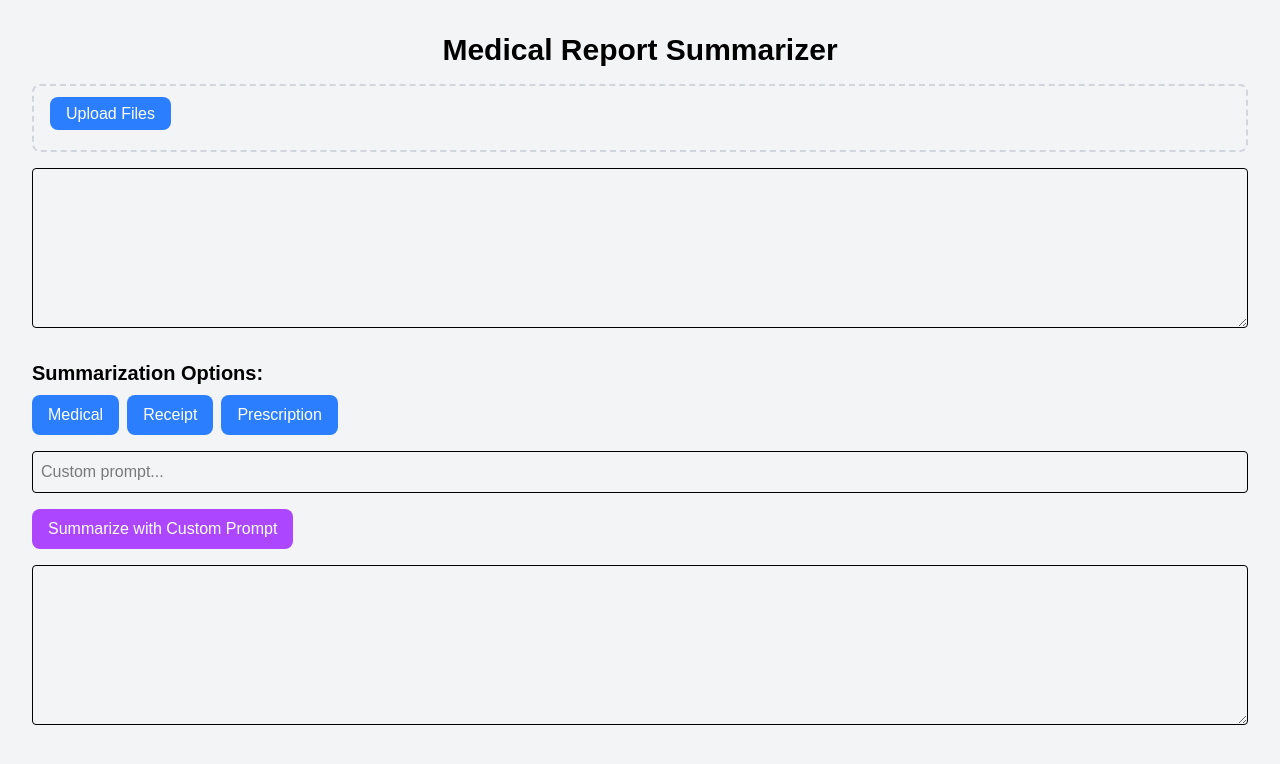
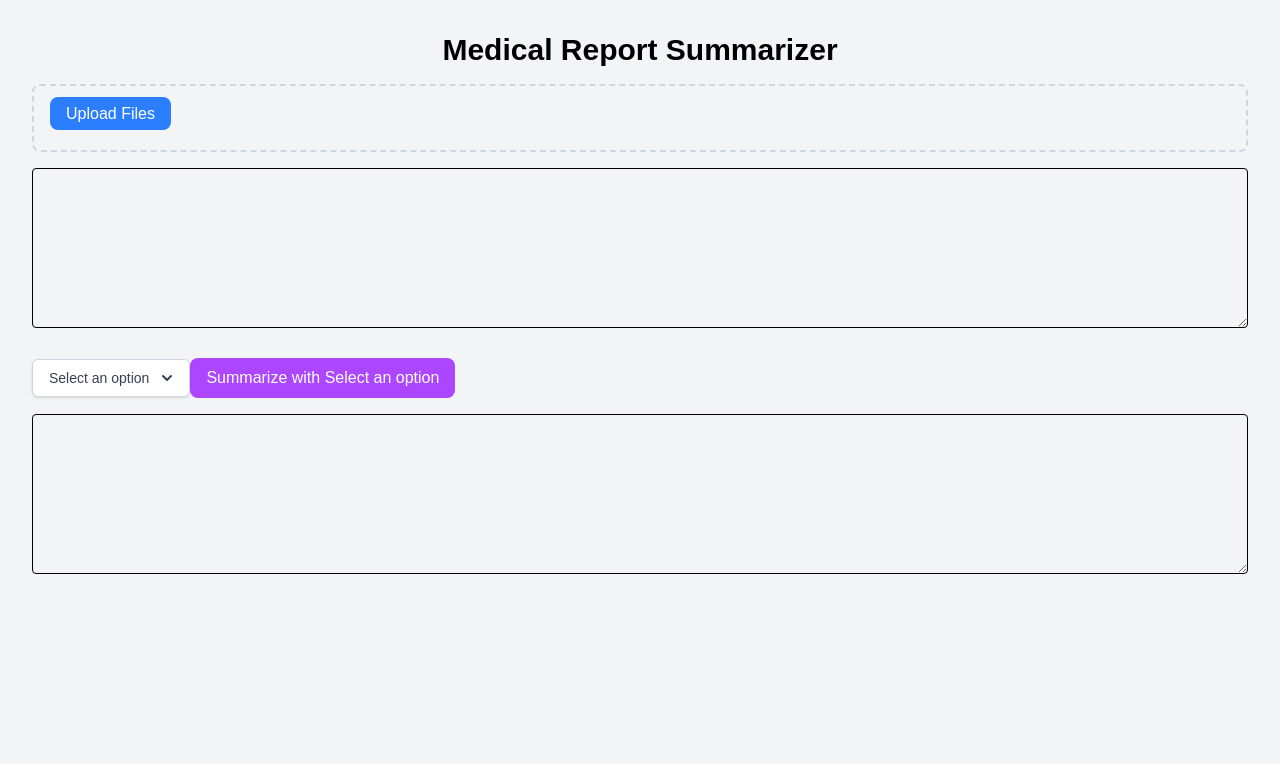
Before and after one commit to harryfrzz/AI-medical-doc-scanner, a Next.js app: page / in a window 1280 px wide. Shown: the top 764 px of the page. Built offline with nearby package versions, Linux system fonts and the light colour scheme; what @azure/ai-form-recognizer would draw is missing.

Commit message:
Added options list for selecting the prompt options

```diff
--- a/src/app/page.tsx
+++ b/src/app/page.tsx
@@ -18,6 +18,8 @@ const Home = () => {
   const [loading, setLoading] = useState<boolean>(false);
   const [error, setError] = useState<string | null>(null);
   const [textExtracted, setTextExtracted] = useState<boolean>(false); // Flag to check if text is already extracted
+  const [selectedOption, setSelectedOption] = useState<string>("Select an option");
+  const [menuOpen, setMenuOpen] = useState<boolean>(false); // State to manage dropdown visibility
 
   const handleFileSelection = (selectedFiles: FileList) => {
     setFiles(Array.from(selectedFiles));
@@ -70,6 +72,19 @@ const Home = () => {
     }
   };
 
+  const handleOptionChange = (option: keyof typeof predefinedPrompts | "Custom Prompt") => {
+    setSelectedOption(option);
+    setMenuOpen(false); // Close the dropdown menu when an option is selected
+  };
+
+  const handleButtonClick = () => {
+    if (selectedOption === "Custom Prompt") {
+      handleCustomSummarize();
+    } else {
+      handleExtractAndSummarize(predefinedPrompts[selectedOption as keyof typeof predefinedPrompts]);
+    }
+  };
+
   return (
     <div className="min-h-screen p-8 bg-gray-100 text-black">
       <h1 className="text-3xl font-bold text-center mb-4">Medical Report Summarizer</h1>
@@ -82,20 +97,64 @@ const Home = () => {
         onChange={(e) => setExtractedText(e.target.value)}
       />
 
-      <h2 className="mt-6 text-xl font-semibold">Summarization Options:</h2>
-      <div className="flex space-x-2 mt-2">
-        {Object.entries(predefinedPrompts).map(([key, prompt]) => (
+      <div className="relative inline-block text-left mt-6">
+        <div>
           <button
-            key={key}
-            className="bg-blue-500 text-white px-4 py-2 rounded-lg"
-            onClick={() => handleExtractAndSummarize(prompt)}
-            disabled={loading}
+            type="button"
+            className="inline-flex justify-center w-full rounded-md border border-gray-300 shadow-sm px-4 py-2 bg-white text-sm font-medium text-gray-700 hover:bg-gray-50 focus:outline-none"
+            id="options-menu"
+            aria-haspopup="true"
+            aria-expanded={menuOpen}
+            onClick={() => setMenuOpen(!menuOpen)} // Toggle dropdown visibility
           >
-            {key.charAt(0).toUpperCase() + key.slice(1)}
+            {selectedOption}
+            <svg
+              className="-mr-1 ml-2 h-5 w-5"
+              xmlns="http://www.w3.org/2000/svg"
+              viewBox="0 0 20 20"
+              fill="currentColor"
+              aria-hidden="true"
+            >
+              <path
+                fillRule="evenodd"
+                d="M5.293 7.293a1 1 0 011.414 0L10 10.586l3.293-3.293a1 1 0 111.414 1.414l-4 4a1 1 0 01-1.414 0l-4-4a1 1 0 010-1.414z"
+                clipRule="evenodd"
+              />
+            </svg>
+          </button>
+        </div>
+
+        {menuOpen && (
+          <div
+            className="origin-top-right absolute right-0 mt-2 w-56 rounded-md shadow-lg bg-white ring-1 ring-black ring-opacity-5"
+            role="menu"
+            aria-orientation="vertical"
+            aria-labelledby="options-menu"
+          >
+            <div className="py-1" role="none">
+              {Object.keys(predefinedPrompts).map((option) => (
+                <button
+                  key={option}
+                  className="block px-4 py-2 text-sm text-gray-700 hover:bg-gray-100 hover:text-gray-900 w-full text-left"
+                  role="menuitem"
+                  onClick={() => handleOptionChange(option as keyof typeof predefinedPrompts)}
+                >
+                  {option.charAt(0).toUpperCase() + option.slice(1)}
                 </button>
               ))}
+              <button
+                className="block px-4 py-2 text-sm text-gray-700 hover:bg-gray-100 hover:text-gray-900 w-full text-left"
+                role="menuitem"
+                onClick={() => handleOptionChange("Custom Prompt")}
+              >
+                Custom Prompt
+              </button>
+            </div>
+          </div>
+        )}
       </div>
 
+      {selectedOption === "Custom Prompt" && (
         <input
           type="text"
           placeholder="Custom prompt..."
@@ -103,13 +162,14 @@ const Home = () => {
           value={customPrompt}
           onChange={(e) => setCustomPrompt(e.target.value)}
         />
+      )}
 
       <button
-        onClick={handleCustomSummarize}
+        onClick={handleButtonClick}
         className="mt-4 bg-purple-500 text-white px-4 py-2 rounded-lg"
         disabled={loading}
       >
-        {loading ? "Processing..." : "Summarize with Custom Prompt"}
+        {loading ? "Processing..." : `Summarize with ${selectedOption}`}
       </button>
 
       {error && <p className="text-red-500 mt-4">{error}</p>}
```
Lines whose indentation alone changed are shown as unchanged.
